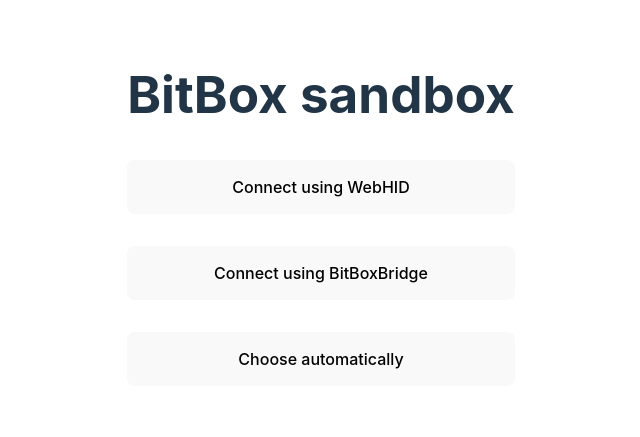
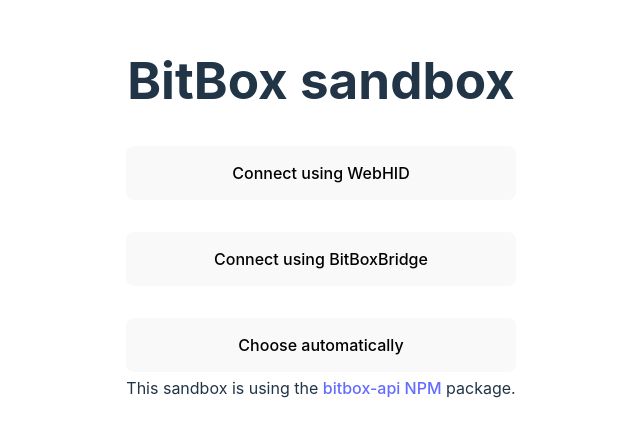
Before and after one commit to BitBoxSwiss/bitbox-api-rs, a React (Vite) app in the folder sandbox/: page / in a window 1280 px wide. Shown: the part 191-628 px from the top of the page, without its empty margins (319-959 px from the left). Built offline with nearby package versions, Linux system fonts and the light colour scheme.

Commit message:
sandbox: add a ref to the NPM package for discoverability

```diff
--- a/sandbox/src/App.tsx
+++ b/sandbox/src/App.tsx
@@ -88,6 +88,9 @@
       <button className="menuButton" onClick={() => connect('bridge')}>Connect using BitBoxBridge</button><br />
       <button className="menuButton" onClick={() => connect('auto')}>Choose automatically</button>
       {err !== undefined && <ErrorNotification message={err.message} code={err.code} onClose={() => setErr(undefined)} /> }
+      <p>
+        This sandbox is using the <a href="https://www.npmjs.com/package/bitbox-api">bitbox-api NPM</a> package.
+      </p>
     </div>
   );
 }
```
